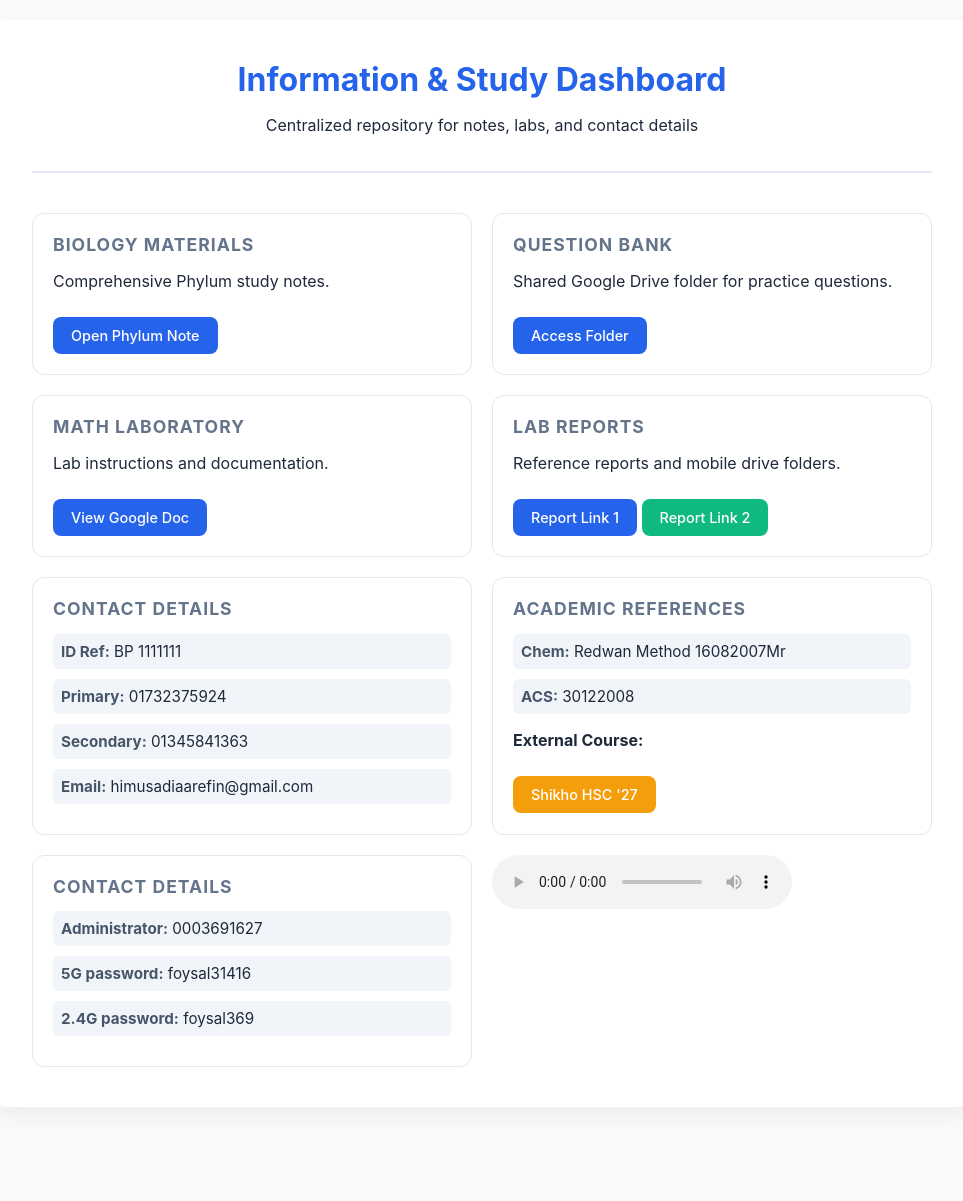
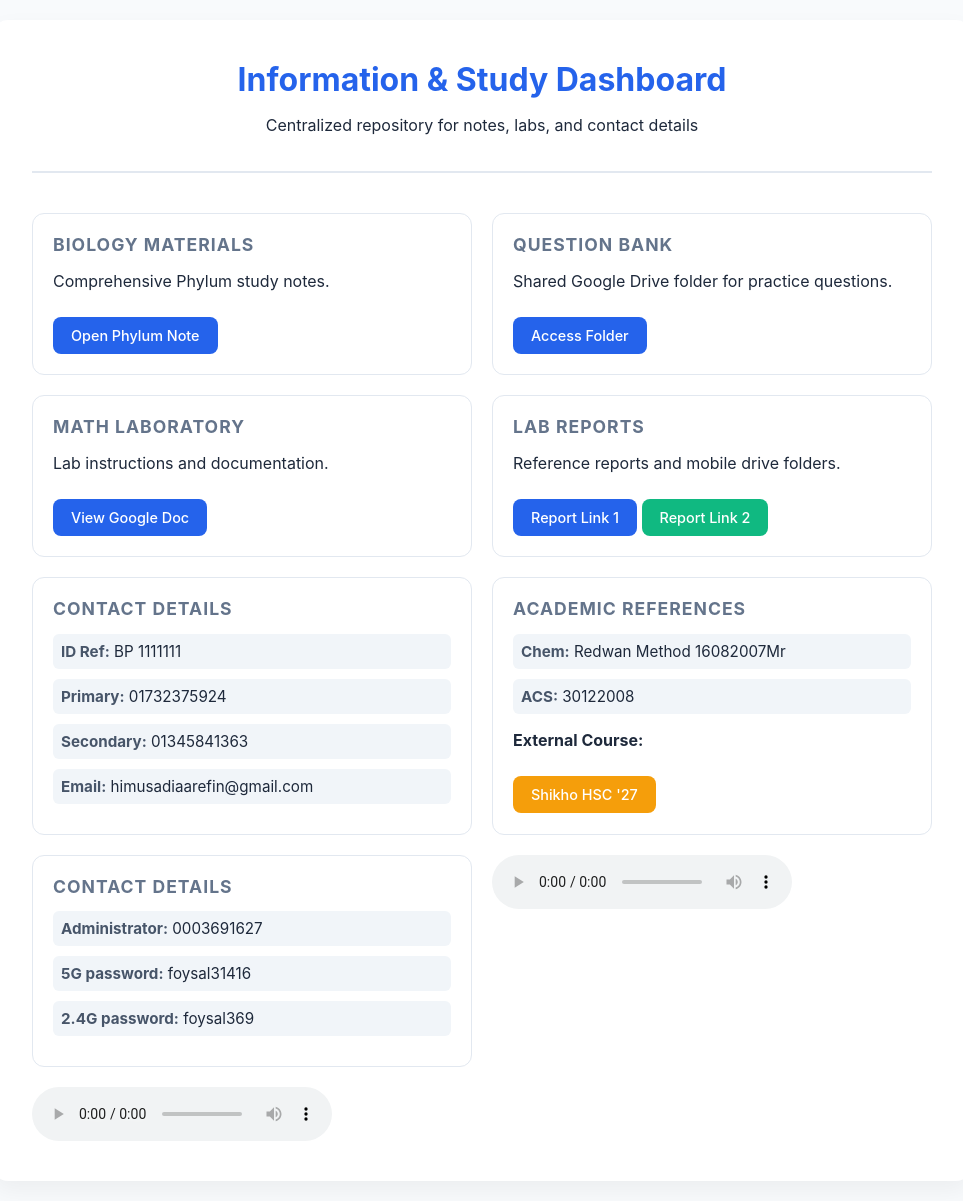
Before and after one commit to foysal1627/foysal1627.github.io, a Jekyll site: the page dashboard/index.html, which Jekyll copies as it is, in a window 1280 px wide. Shown: the whole page, without its empty margins (158-1121 px from the left). Built offline with Jekyll 4.4.1, drawn with Linux system fonts in a browser that asks for light colours; before the commit the page ends 1127 px from its top, so only the background shows below that.

Commit message:
Update index.html

```diff
--- a/dashboard/index.html
+++ b/dashboard/index.html
@@ -167,7 +167,12 @@
         </div>
 
 <audio controls>
-  <source src="tomar-audio-file.mp3" type="audio/mpeg">
+  <source src="https://foysal1627.github.io/assets/arpon.opus" type="audio/mpeg">
+  Apnar browser ti audio tag support kore na.
+</audio>
+
+<audio controls>
+  <source src="https://foysal1627.github.io/assets/tina.opus" type="audio/mpeg">
   Apnar browser ti audio tag support kore na.
 </audio>
 
```
